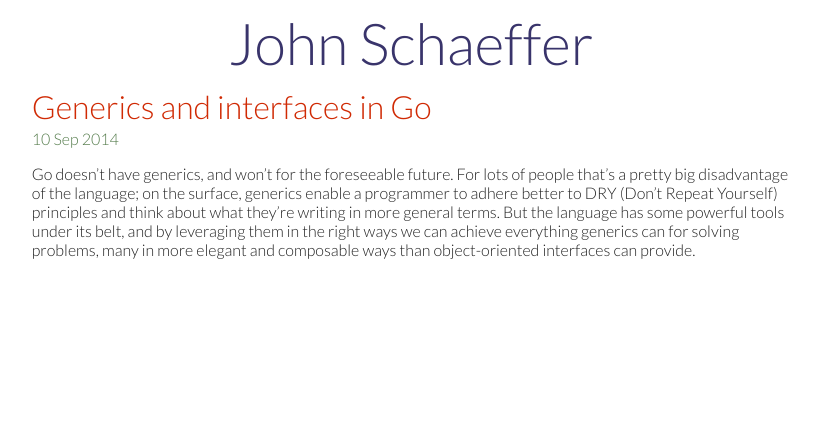
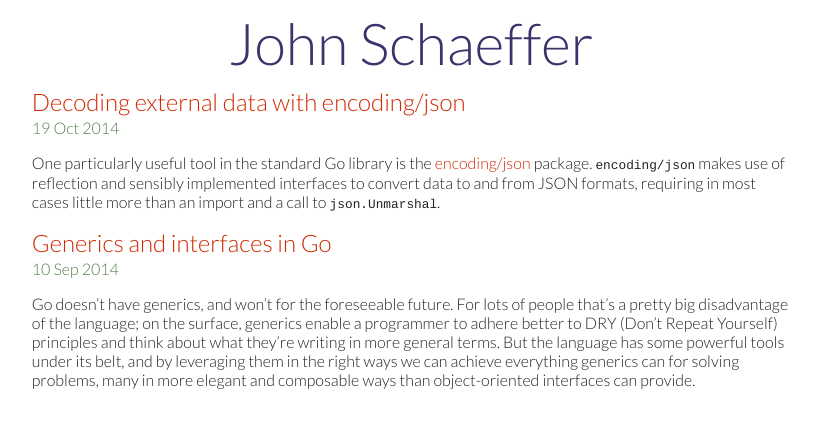
Before and after one commit to jnschaeffer/jnschaeffer.github.io, a Jekyll site: the page built from index.html, in a window 1280 px wide. Shown: the top 428 px of the page, without its empty margins (229-1048 px from the left). Built offline with Jekyll 4.4.1, drawn with Linux system fonts in a browser that asks for light colours; Markdown is read by kramdown in place of the engine named in the settings; the list of posts is cut into pages by our own code; some of the changed lines change nothing that is shown.

Commit message:
Added new post!

```diff
--- /dev/null
+++ b/_posts/2014-10-19-decoding-external-data-json.md
@@ -0,0 +1,362 @@
+---
+title: Decoding external data with encoding/json
+date: 2014-10-19
+encoding: utf-8
+layout: post
+---
+
+One particularly useful tool in the standard Go library is the
+[encoding/json](http://golang.org/pkg/encoding/json) package. `encoding/json`
+makes use of reflection and sensibly implemented interfaces to convert data
+to and from JSON formats, requiring in most cases little more than an import
+and a call to `json.Unmarshal`.
+
+In general, the `encoding/json` package is designed for cases where the
+structure of a type more or less matches the incoming JSON data. Unfortunately,
+this isn't always the case. Many external APIs provide nonstandard or poorly
+designed results for a given request, making conversion from JSON difficult.
+Consider the following type declaration for a temperature reading:
+
+{% highlight go %}
+
+// Temperature represents a single temperature reading in Celsius at a given
+// time.
+type Temperature struct {
+    DegC     float64
+    // ReadTime comes from the time package: http://golang.org/pkg/time#Time
+    ReadTime time.Time
+}
+
+{% endhighlight %}
+
+This is a reasonable implementation for a single reading. But imagine our data
+source only gives us JSON readings of the following form:
+
+{% highlight json %}
+{
+  "reading": {
+    "temp_c": 25.6,
+    "unixtime": 1413767259
+  }
+}
+{% endhighlight %}
+
+What seemed like a good implementation for `Temperature` is now completely
+incompatible with the data we're given. There are lots of approaches we could
+take to handle this - wrapper types for `Temperature`, wrapper functions around
+`json.Unmarshal`, or even our own parser - but what we really want to do is
+contain the unmarshaling logic such that an end user can call `json.Unmarshal`
+for a `Temperature` or anything that contains a `Temperature` and not need to
+do any extra work beyond the standard `encoding/json` functions. We'll explore
+a few ways to handle each individual problem with the JSON we're given and put
+it all together into a cohesive example at the end.
+
+## Unmarshaling with struct tags
+There are two obvious problems with the JSON we have now: the actual data we
+want is inside a field called `reading`, and the field names in the objects
+don't match our struct's field names. We can start by taking the naive approach
+and defining a struct that matches the data we receive:
+
+{% highlight go %}
+
+// Temperature represents a single temperature reading in Celsius at a given
+// time.
+type Temperature struct {
+    temp_c   float64
+    unixtime int64
+}
+
+// TemperatureWrapper is a wrapper around a Temperature.
+type TemperatureWrapper struct {
+    reading Temperature
+}
+
+{% endhighlight %}
+
+In addition to being unpleasant to look at and poor practice - we don't want
+the structure of our data to be reliant on the structure of an external API -
+this simply won't work. `encoding/json` will only unmarshal data into exported
+fields. Try running the following code with the above types added:
+
+{% highlight go %}
+
+package main
+
+import (
+    "encoding/json"
+    "fmt"
+    "log"
+)
+
+// Temperature and TemperatureWrapper definitions here
+
+func main() {
+    b := []byte(`{"reading": {"temp_c": 25.6, "unixtime": 1413767259}}`)
+
+    var tw TemperatureWrapper
+    if err := json.Unmarshal(b, &tw); err != nil {
+        log.Fatal(err)
+    }
+
+    fmt.Println(tw)
+}
+
+{% endhighlight %}
+
+The output will be `{% raw %}{{0 0}}{% endraw %}`; a clear indication that no
+unmarshaling ever took place.
+
+Fixing this is easy, though. As explained in the documentation for
+[`json.Marshal`](http://golang.org/pkg/encoding/json/#Marshal), we can use
+struct tags to map JSON fields to Go struct fields:
+
+{% highlight go %}
+
+// Temperature represents a single temperature reading in Celsius at a given
+// time.
+type Temperature struct {
+    DegC     float64 `json:"temp_c"`
+    ReadTime int64   `json:"unixtime"`
+}
+
+// TemperatureWrapper is a wrapper around a Temperature.
+type TemperatureWrapper struct {
+    Reading Temperature `json:"reading"`
+}
+
+{% endhighlight %}
+
+Redefine the types above as follows and our program will print
+`{% raw %}{{25.6 1413767259}}{% endraw %}`, meaning our JSON was unmarshaled
+successfully.
+
+This solution has one critical flaw, though: when we unmarshal the JSON,we get
+a `TemperatureWrapper` instead of a `Temperature`. Imagine we receive a data
+series like so:
+
+{% highlight json %}
+
+[
+  {"reading": {"temp_c": 25.6, "unixtime": 1413767259}},
+  {"reading": {"temp_c": 25.7, "unixtime": 1413767260}},
+  {"reading": {"temp_c": 25.5, "unixtime": 1413767261}},
+  {"reading": {"temp_c": 25.8, "unixtime": 1413767262}}
+]
+
+{% endhighlight %}
+
+We won't be able to unmarshal this into a `[]Temperature` like we might want.
+Instead, we will need to unmarshal into a `[]TemperatureWrapper` and use some
+extra logic to access the underlying `Temperature` objects and put them into a
+slice. Fortunately, there is an alternative. Using type embedding and type
+aliases, we can unmarshal the entire object defined by `TemperatureWrapper`
+into a `Temperature` without ever leaving the bounds of `encoding/json`.
+
+## Unwrapping inner JSON objects
+
+For cases where the default behavior of `json.Unmarshal` does not work for us,
+`encoding/json` provides an `Unmarshaler` interface type. If a given type
+implements `Unmarshaler`, that type's `UnmarshalJSON` method will override the
+default logic when unmarshaling into a field or variable of that type. We can
+implement this interface on `Temperature` to unmarshal our provided JSON more
+cleanly:
+
+{% highlight go %}
+
+// Temperature represents a single temperature reading in Celsius at a given
+// time.
+type Temperature struct {
+    DegC     float64 `json:"temp_c"`
+    ReadTime int64   `json:"unixtime"`
+}
+
+func (t *Temperature) UnmarshalJSON(b []byte) (err error) {
+    var tw temperatureWrapper
+    if err = json.Unmarshal(b, &tw); err != nil {
+        return
+    }
+
+    *t = Temperature(tw.Reading)
+
+    return
+}
+
+// temperatureJSON is an alias to Temperature that does not implement
+// Unmarshaler.
+type temperatureJSON Temperature
+
+// temperatureWrapper is a wrapper around a Temperature.
+type temperatureWrapper struct {
+    Reading temperatureJSON `json:"reading"`
+}
+
+{% endhighlight %}
+
+There are a few important things to note here. The first is that our
+`temperatureWrapper` type is now unexported. It is good practice in Go (and any
+other language with similar functionality) to not export more data than is
+necessary.
+
+The next important point is that `temperatureWrapper.Reading` is no
+longer a `Temperature`, but rather a `temperatureJSON`. This is because we have
+defined `json.Unmarshaler` on our `Temperature`: if we were to leave the field
+as a `Temperature`, we would hit infinite recursion during `json.Unmarshal`
+until the program crashed as `Temperature.UnmarshalJSON` tried to call itself.
+Aliasing `Temperature` as `temperatureJSON` avoids this problem because
+`temperatureJSON` has no unmarshaling logic defined.
+
+Finally, you may notice that `UnmarshalJSON` is defined not on a `Temperature`,
+but a `*Temperature`. This is because we are not initializing a new
+`Temperature` object, but rather passing a pointer to one and populating it
+based on the binary JSON we are given.
+
+As it stands, our new implementation is far more robust than the old one. To
+further encapsulate our unmarshaling logic, we can also define our temporary
+types inside `UnmarshalJSON`:
+
+{% highlight go %}
+
+func (t *Temperature) UnmarshalJSON(b []byte) (err error) {
+
+    type temperatureJSON Temperature
+
+    type temperatureWrapper struct {
+        Reading temperatureJSON `json:"reading"`
+    }
+
+    var tw temperatureWrapper
+    if err = json.Unmarshal(b, &tw); err != nil {
+        return
+    }
+
+    *t = Temperature(tw.Reading)
+
+    return
+}
+
+{% endhighlight %}
+
+We have now completely contained the logic to unmarshal the inner temperature
+object inside `UnmarshalJSON`, which is a great advantage in itself. However,
+one problem remains. Our original definition of `Temperature` defined
+`ReadTime` as a `time.Time`, but we only have a Unix timestamp in the form of
+an `int64`. How can we handle this?
+
+## Unmarshaling into embedded types
+
+In most settings, one might convert a Unix timestamp to a time value by using a
+polymorphic constructor or a getter method that converts the timestamp to a
+better data structure. While we could easily define a `Temperature.ReadTime()`
+method that would accomplish the latter, it would be better if we could simply
+convert the Unix timestamp to a Go `time.Time` during unmarshaling. We can
+accomplish this in a naive fashion by expanding `temperatureJSON` to be an
+entirely new struct:
+
+{% highlight go %}
+
+// Temperature represents a single temperature reading in Celsius at a given
+// time.
+type Temperature struct {
+    DegC     float64
+    ReadTime time.Time
+}
+
+func (t *Temperature) UnmarshalJSON(b []byte) (err error) {
+
+    type temperatureJSON struct {
+        DegC     float64 `json:"temp_c"`
+        ReadTime int64   `json:"unixtime"`
+    }
+
+    type temperatureWrapper struct {
+        Reading temperatureJSON `json:"reading"`
+    }
+
+    var tw temperatureWrapper
+    if err = json.Unmarshal(b, &tw); err != nil {
+        return
+    }
+
+    *t = Temperature{}
+    t.DegC = tw.Reading.DegC
+    t.ReadTime = time.Unix(tw.Reading.ReadTime, 0)
+
+    return
+}
+
+{% endhighlight %}
+
+This works, but it has a bad code smell to it. We now have the `DegC` field of
+`Temperature` repeated in `temperatureJSON`, and will need to do the same for
+any other fields that may get added (or which we may want to add) to the
+temperature JSON later. If possible, we would like to avoid this kind of
+repetition in our code. And thanks to Go's type embedding mechanism, we can.
+
+In place of traditional inheritance by subclassing, Go provides a mechanism
+called inheritance by composition, also known as
+[embedding](http://golang.org/doc/effective_go.html#embedding). For our JSON
+unmarshaling problem, we can refactor our `temperatureJSON` type into a
+`temperatureUnixJSON` that embeds a `temperatureJSON` and overrides only the
+parsing of our read time:
+
+{% highlight go %}
+
+// Temperature represents a single temperature reading in Celsius at a given
+// time.
+type Temperature struct {
+    DegC     float64   `json:"temp_c"`
+    ReadTime time.Time
+}
+
+func (t *Temperature) UnmarshalJSON(b []byte) (err error) {
+
+    type temperatureJSON Temperature
+
+    type temperatureUnixJSON struct {
+        // Note the embedding here.
+        temperatureJSON
+        ReadTime int64  `json:"unixtime"`
+    }
+
+    type temperatureWrapper struct {
+        Reading temperatureUnixJSON `json:"reading"`
+    }
+
+    var tw temperatureWrapper
+    if err = json.Unmarshal(b, &tw); err != nil {
+        return
+    }
+
+    *t = Temperature(tw.Reading.temperatureJSON)
+    t.ReadTime = time.Unix(tw.Reading.ReadTime, 0)
+
+    return
+}
+
+{% endhighlight %}
+
+During unmarshaling, our Unix timestamp will be unmarshaled into the
+`temperatureUnixJSON.ReadTime` field. Our actual temperature, however, will be
+unmarshaled into the embedded `temperatureJSON` field, bypassing the wrapper
+objects entirely. By embedding the `temperatureJSON` (which is just an alias
+for `Temperature`) in the `temperatureUnixJSON` type, we ensure that only the
+fields defined in `temperatureUnixJSON` are unmarshaled into that type. The
+rest will be unmarshaled into `temperatureJSON`, meaning if we were to add a
+field like `StationID` or `DegF` in the future we could do so without changing
+the implementation of `Temperature.UnmarshalJSON`.
+
+## Putting it all together
+
+In this post, we have defined a simple struct representing a temperature
+reading in degrees Celsius and further defined custom unmarshaling logic to
+pull this reading from a messy JSON object using interfaces, type synonyms, and
+type embedding. Situations like this are exceedingly common when dealing with
+data from external sources. Often we don't have control over the structure of
+the data we receive, and the data we get is likely to conflict somehow with the
+structure we would like it to have.
+
+When these problems are left unchecked, we can easily get lost in a mess of
+wrapper types, custom getter methods, and code rot that extends far beyond any
+initial unmarshaling logic. But by leveraging some of the features of Go's
+type system and the `encoding/json` package, we can ensure that any problems we
+encounter in dealing with serialized JSON data are largely self-contained.
--- a/public/css/schaeffer.css
+++ b/public/css/schaeffer.css
@@ -1,5 +1,5 @@
 @import url(http://fonts.googleapis.com/css?family=Lato:300);
-@import url(http://fonts.googleapis.com/css?family=Inconsolata:700,400);
+@import url(http://fonts.googleapis.com/css?family=Cousine:400,700,400italic);
 body {
   font-family: "Lato", "Helvetica Neue", Arial, sans-serif;
   -webkit-font-smoothing: antialiased;
@@ -45,10 +45,11 @@
 }
 
 .post h2 {
-  font-size: 2em;
+  font-size: 1.5em;
   margin-top: 0;
   margin-bottom: .1em;
   color: #d02a04;
+  font-weight: 100;
 }
 
 .post a {
@@ -73,7 +74,12 @@
 }
 
 .post code {
-  font-family: 'Inconsolata';
+  font-family: 'Cousine';
+  font-size: 0.8em;
+}
+
+.post pre>code {
+  font-size: 1.0em;
 }
 
 .dark {
```
Also changed, not shown: _posts/2014-09-10-generics-and-interfaces-in-go.md (+1 -1 lines).
